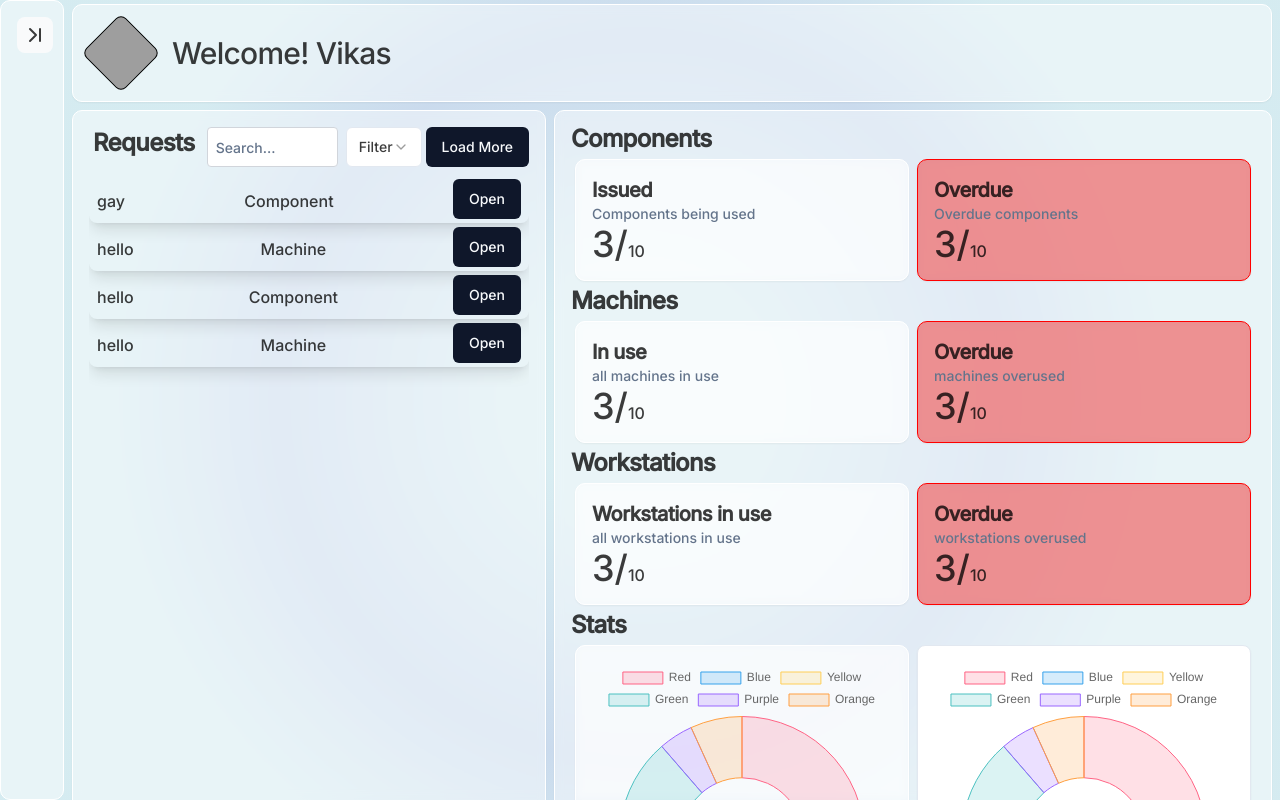
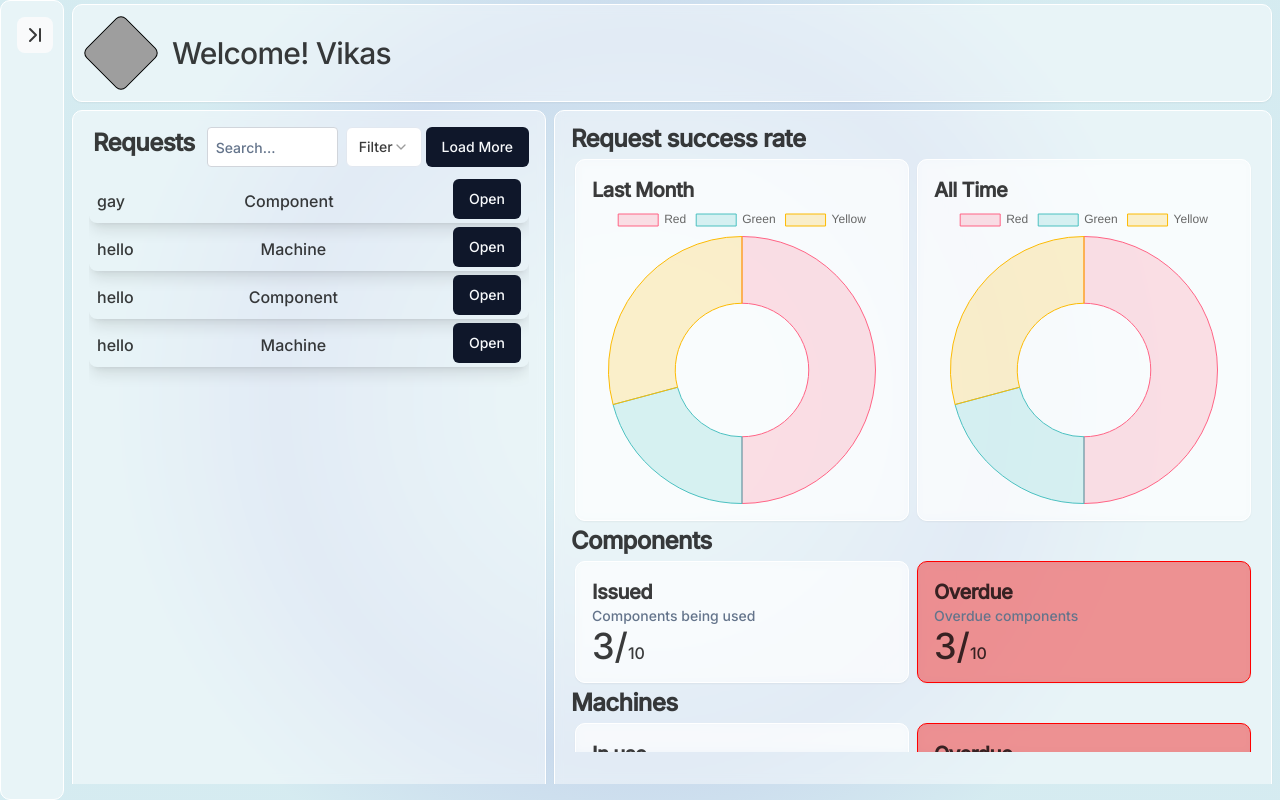
Before and after one commit to plusk-dev/tinkeringlab, a React (Vite) app in the folder frontend/: page /admin/dashboard in a window 1280 px wide. Built offline with nearby package versions, Linux system fonts and the light colour scheme; grey boxes are pictures that could not be loaded.

Commit message:
added cbart

```diff
--- a/frontend/src/Dashboards/adminDash.tsx
+++ b/frontend/src/Dashboards/adminDash.tsx
@@ -17,36 +17,31 @@ export default function AdminDashboard() {
   }, [])
   ChartJS.register(ArcElement, Tooltip, Legend);
   const data = {
-    labels: ['Red', 'Blue', 'Yellow', 'Green', 'Purple', 'Orange'],
+    labels: ['Red', 'Green', 'Yellow'],
     datasets: [
       {
         label: '# of Votes',
-        data: [12, 19, 3, 5, 2, 3],
+        data: [12, 5, 7],
         backgroundColor: [
           'rgba(255, 99, 132, 0.2)',
-          'rgba(54, 162, 235, 0.2)',
-          'rgba(255, 206, 86, 0.2)',
           'rgba(75, 192, 192, 0.2)',
-          'rgba(153, 102, 255, 0.2)',
-          'rgba(255, 159, 64, 0.2)',
+          'rgba(252, 186, 3, 0.2)'
         ],
         borderColor: [
           'rgba(255, 99, 132, 1)',
-          'rgba(54, 162, 235, 1)',
-          'rgba(255, 206, 86, 1)',
           'rgba(75, 192, 192, 1)',
-          'rgba(153, 102, 255, 1)',
-          'rgba(255, 159, 64, 1)',
+          'rgba(252, 186, 3, 1)'
         ],
         borderWidth: 1,
       },
     ],
   };
+
   return (
     <>
       <div className={`hover:rounded-lg ${isSmall ? "" : "flex"} max-h-screen`}>
         <Sidebar />
-        <div className="flex flex-col w-screen ps-1 pe-1 max-h-screen overflow-auto">
+        <div className="flex flex-col w-screen ps-1 pe-1 overflow-hidden" style={{ maxHeight: '98vh' }}>
           <div className="flex m-1">
             <Card className="w-full flex info-card">
               <div className="diamond-shape m-5 h-14 w-14"></div>
@@ -58,8 +53,20 @@ export default function AdminDashboard() {
           <div className={isSmall ? "" : "flex-1 flex h-full mb-1"}>
             <ReqHandler />
             <Card className="h-full info-card m-1 flex-1 p-4">
-              <div className={isSmall ? "" : "h-full flex flex-col overflow-y-scroll"}>
+              <div className={isSmall ? "" : "flex flex-col overflow-y-scroll h-5/6"}>
                 <div className="flex-1 flex flex-col gap-1">
+                  <CardTitle>Request success rate</CardTitle>
+                  <div className="flex">
+                    <Card className="flex-1 m-1 p-4 info-card">
+                      <CardTitle className="text-xl">Last Month</CardTitle>
+                      <Doughnut data={data} />
+                    </Card>
+                    <Card className="flex-1 m-1 p-4 info-card">
+                      <CardTitle className="text-xl">All Time</CardTitle>
+                      <Doughnut data={data} />
+                    </Card>
+                  </div>
+
                   <CardTitle>Components</CardTitle>
                   <div className="flex flex-1">
                     <Card className="flex-1 m-1 info-card p-4">
@@ -99,17 +106,6 @@ export default function AdminDashboard() {
                       <span className="text-4xl">3/</span><span>10</span>
                     </Card>
                   </div>
-                  <CardTitle>Stats</CardTitle>
-                  <div className="flex flex-1">
-                    <Card className="flex-1 m-1 info-card p-4">
-                      <Doughnut data={data} />
-                    </Card>
-                    <Card className="flex-1 m-1 p-4">
-                      <Doughnut data={data} />
-
-                    </Card>
-                  </div>
-
                 </div>
               </div>
             </Card>
```
